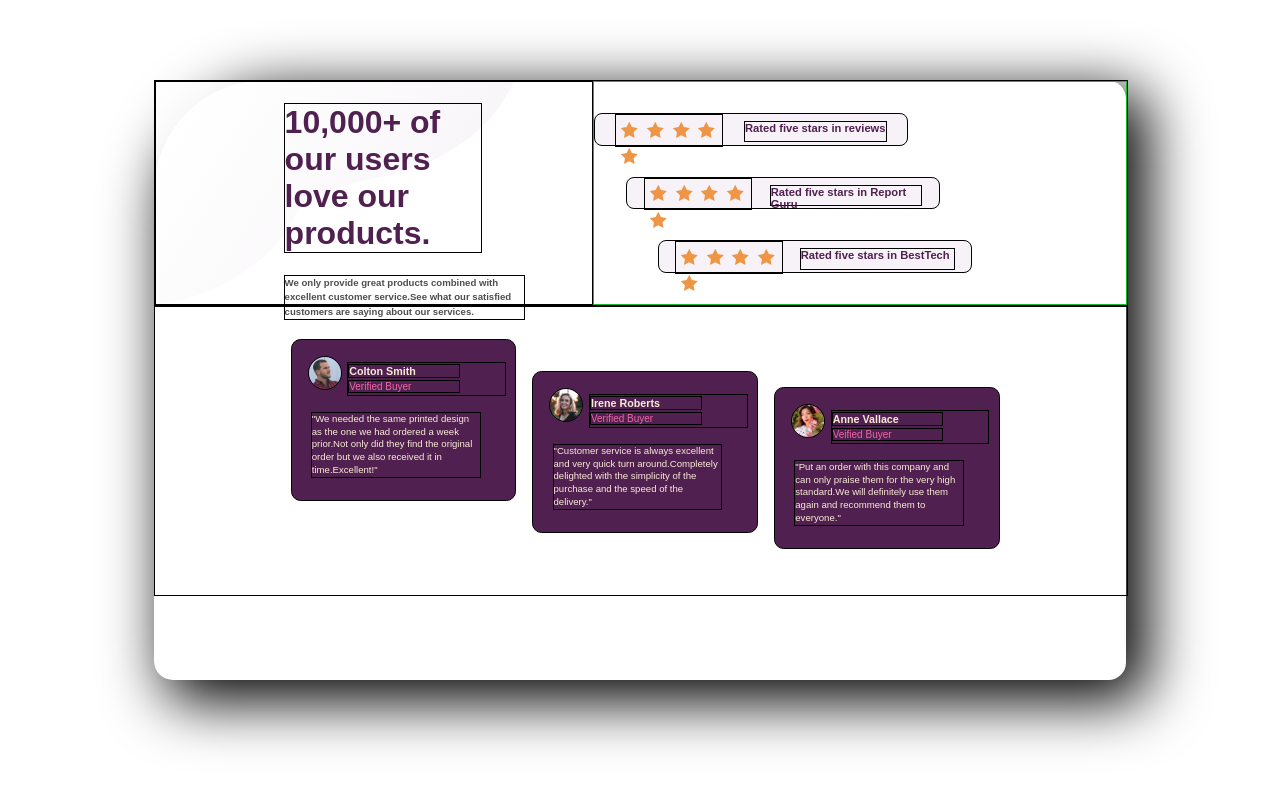
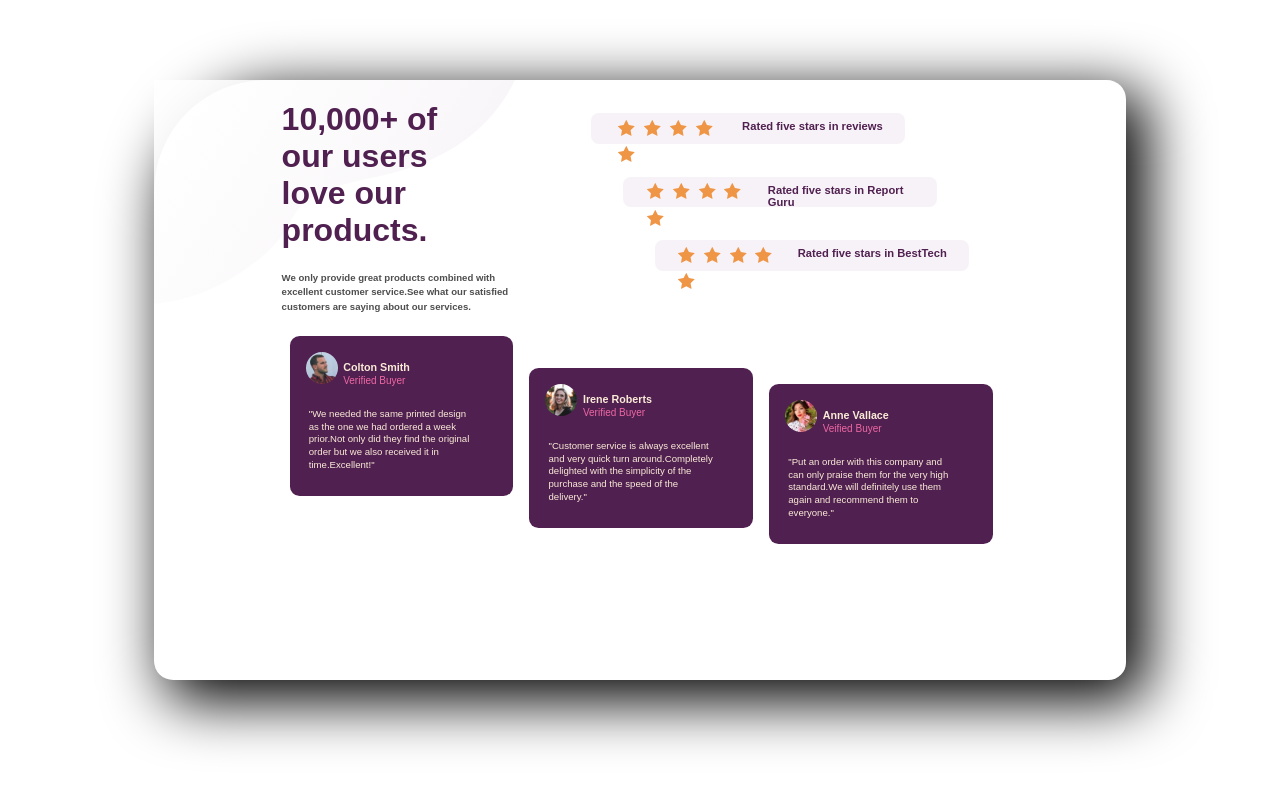
Before and after one commit to akshaykumarmondal/Social-proof, a plain HTML site: page index.html in a window 1280 px wide. Drawn offline with Linux system fonts and the light colour scheme.

Commit message:
Removed border

```diff
--- a/styles.css
+++ b/styles.css
@@ -15,7 +15,7 @@
 
     .head-container {
 
-        border: 1px solid black;
+        /* border: 1px solid black; */
         width: 100%;
         height: 14rem;
         display: flex;
@@ -27,7 +27,7 @@
     .foot-container {
 
         width: 100%;
-        border: 1px solid black;
+        /* border: 1px solid black; */
         height: 18rem;
         display: flex;
         /* flex-direction: row;
@@ -38,7 +38,7 @@
     .left-head-container {
 
         width: 45%;
-        border: 1px solid black;
+        /* border: 1px solid black; */
         background-image: url('./images/bg-pattern-top-desktop.svg');
         background-repeat: no-repeat;
         background-size: contain;
@@ -48,7 +48,7 @@
     .right-head-container {
 
         width: 55%;
-        border: 1px solid rgb(18, 188, 38);
+        /* border: 1px solid rgb(18, 188, 38); */
         display: flex;
         flex-direction: column;
         justify-content: space-evenly;
@@ -56,7 +56,7 @@
 
     h1.left-heading {
 
-        border: 1px solid black;
+        /* border: 1px solid black; */
         width: 45%;
         font-family: 'League Spartan', sans-serif;
         /* margin-left: 5rem; */
@@ -70,7 +70,7 @@
         line-height: .9rem;
         font-size: .6rem;
         font-weight: 700;
-        border: 1px solid black;
+        /* border: 1px solid black; */
         width: 55%;
         margin-left: 8rem;
         color: rgb(78, 78, 78);
@@ -79,7 +79,7 @@
     .star {
 
         width: 58.7%;
-        border: 1px solid black;
+        /* border: 1px solid black; */
         height: 1.9rem;
         border-top-left-radius: .5rem;
         border-bottom-left-radius: .5rem;
@@ -105,7 +105,7 @@
 
     .image-container {
 
-        border: 1px solid black;
+        /* border: 1px solid black; */
         width: 34%;
         height: 1.9rem;
         /* margin-left: 1rem; */
@@ -120,7 +120,7 @@
 
     .review1 {
 
-        border: 1px solid black;
+        /* border: 1px solid black; */
         font-size: .7rem;
         width: 45%;
         height: 1.2rem;
@@ -133,7 +133,7 @@
 
     .review2 {
 
-        border: 1px solid black;
+        /* border: 1px solid black; */
         font-size: .7rem;
         width: 48%;
         height: 1.2rem;
@@ -146,7 +146,7 @@
 
     .review3 {
 
-        border: 1px solid black;
+        /* border: 1px solid black; */
         font-size: .7rem;
         width: 49%;
         height: 1.2rem;
@@ -159,7 +159,7 @@
 
     .footer-container {
 
-        border: 1px solid black;
+        /* border: 1px solid black; */
         background-color:hsl(300, 43%, 22%);
         width: 23%;
         height: 10rem;
@@ -172,7 +172,7 @@
 
     .image{
 
-       border: 1px solid black;
+       /* border: 1px solid black; */
        border-top-left-radius: 1.5rem;
        border-bottom-left-radius: 1.5rem;
        border-bottom-right-radius: 1.5rem;
@@ -187,7 +187,7 @@
 
     .intro{
 
-        border: 1px solid black;
+        /* border: 1px solid black; */
         width: 70%;
         height:2rem;
         display: inline-block;
@@ -201,7 +201,7 @@
 
     h6.intro-name{
 
-        border: 1px solid black;
+        /* border: 1px solid black; */
         width: 70%;
         margin: .1rem 0 0 0;
         color: antiquewhite;
@@ -210,7 +210,7 @@
     }
     p.intro-status{
 
-        border: 1px solid black;
+        /* border: 1px solid black; */
         font-size: 10px;
         width: 70%;
         margin-top: .1rem;
@@ -221,7 +221,7 @@
     p.feedback{
 
         max-width: 75%;
-        border: 1px solid black;
+        /* border: 1px solid black; */
         line-height: .8rem;
         margin: 0 auto;
         margin-top: 1rem;
```
